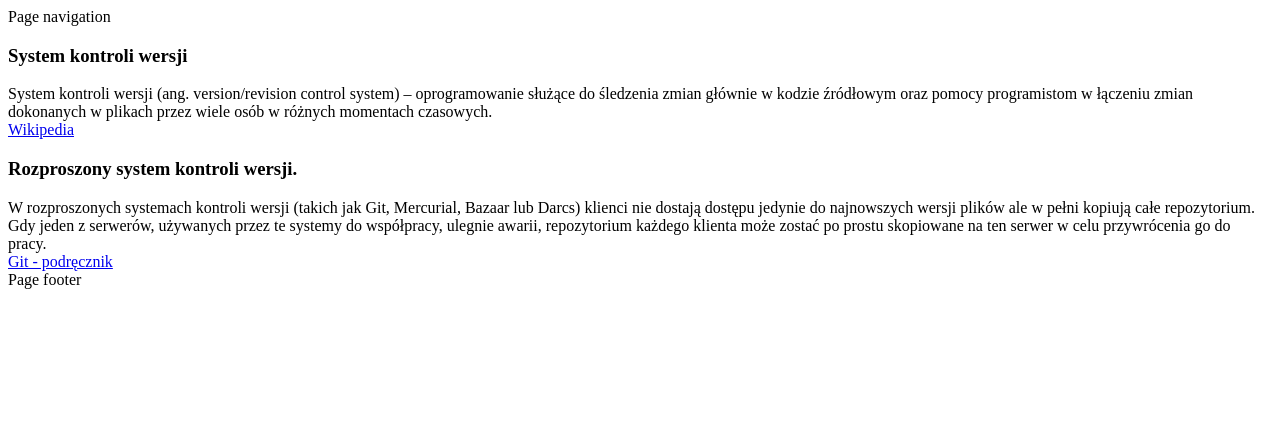
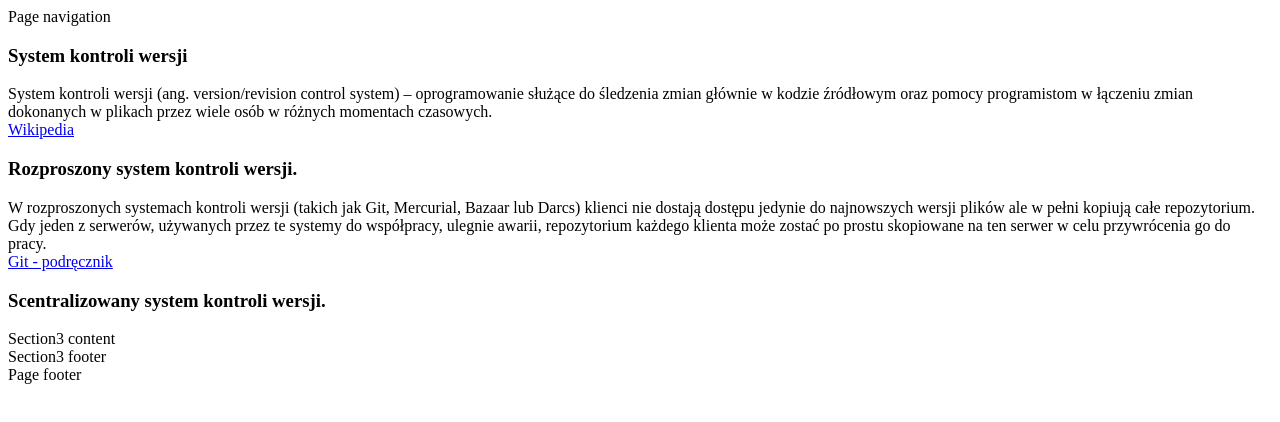
Before and after one commit to lukaszlinka/iislabpio_187757, a plain HTML site: page index.html in a window 1280 px wide. Drawn offline with Linux system fonts and the light colour scheme.

Commit message:
Druga zmiana

```diff
--- a/index.html
+++ b/index.html
@@ -29,6 +29,17 @@
 				<a href="http://git-scm.com/book/pl/Pierwsze-kroki-Wprowadzenie-do-kontroli-wersji#Rozproszone-systemy-kontroli-wersji">Git - podręcznik</a>
 			</footer>
 		</section>
+		<section id="section3" class="panel panel-default">
+			<div class="panel-heading">
+    			<h3 class="panel-title">Scentralizowany system kontroli wersji.</h3>
+  			</div>
+  			<div class="panel-body">
+	    		Section3 content
+	  		</div>
+			<footer class="panel-footer">
+			Section3 footer
+			</footer>
+		</section>
 		<footer  class="navbar">
 			Page footer
 		</footer>
```
